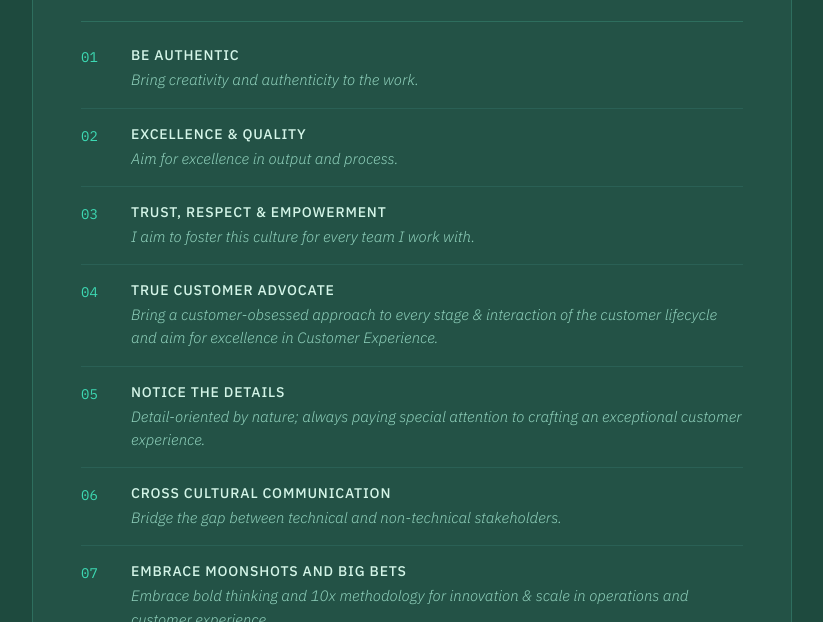
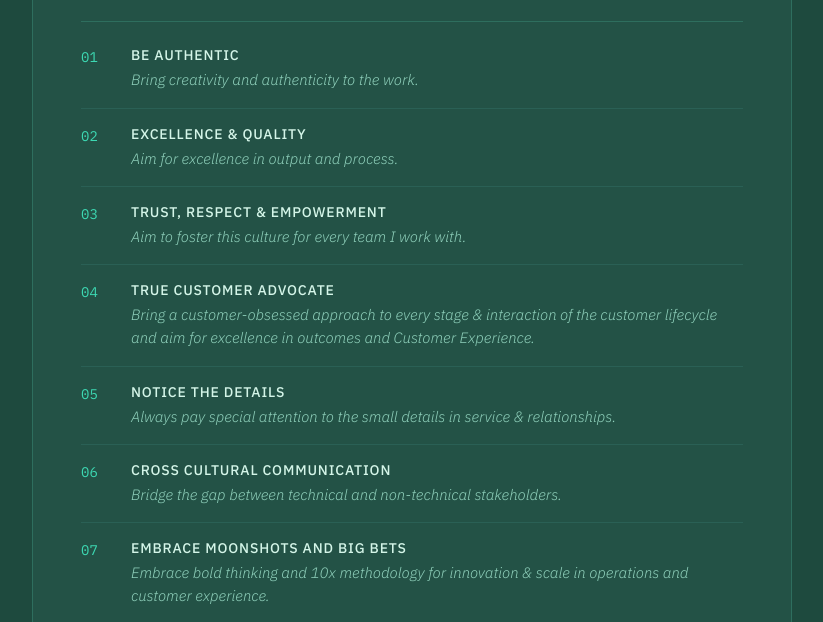
Before and after one commit to mshahidi2009/way-of-working-card-2026, a plain HTML site: page index.html in a window 1280 px wide. Shown: the part 177-799 px from the top of the page, without its empty margins (228-1051 px from the left). Drawn offline with Linux system fonts and the light colour scheme.

Commit message:
Update pillar 03, 04 and 05 descriptions
Co-Authored-By: Claude Opus 5.5 <noreply@anthropic.com>

```diff
--- a/index.html
+++ b/index.html
@@ -291,21 +291,21 @@
       <div class="pillar-num">03</div>
       <div>
         <div class="pillar-title">Trust, Respect &amp; Empowerment</div>
-        <div class="pillar-desc">I aim to foster this culture for every team I work with.</div>
+        <div class="pillar-desc">Aim to foster this culture for every team I work with.</div>
       </div>
     </li>
     <li class="pillar">
       <div class="pillar-num">04</div>
       <div>
         <div class="pillar-title">True Customer Advocate</div>
-        <div class="pillar-desc">Bring a customer-obsessed approach to every stage &amp; interaction of the customer lifecycle and aim for excellence in Customer Experience.</div>
+        <div class="pillar-desc">Bring a customer-obsessed approach to every stage &amp; interaction of the customer lifecycle and aim for excellence in outcomes and Customer Experience.</div>
       </div>
     </li>
     <li class="pillar">
       <div class="pillar-num">05</div>
       <div>
         <div class="pillar-title">Notice the Details</div>
-        <div class="pillar-desc">Detail-oriented by nature; always paying special attention to crafting an exceptional customer experience.</div>
+        <div class="pillar-desc">Always pay special attention to the small details in service &amp; relationships.</div>
       </div>
     </li>
     <li class="pillar">
```
